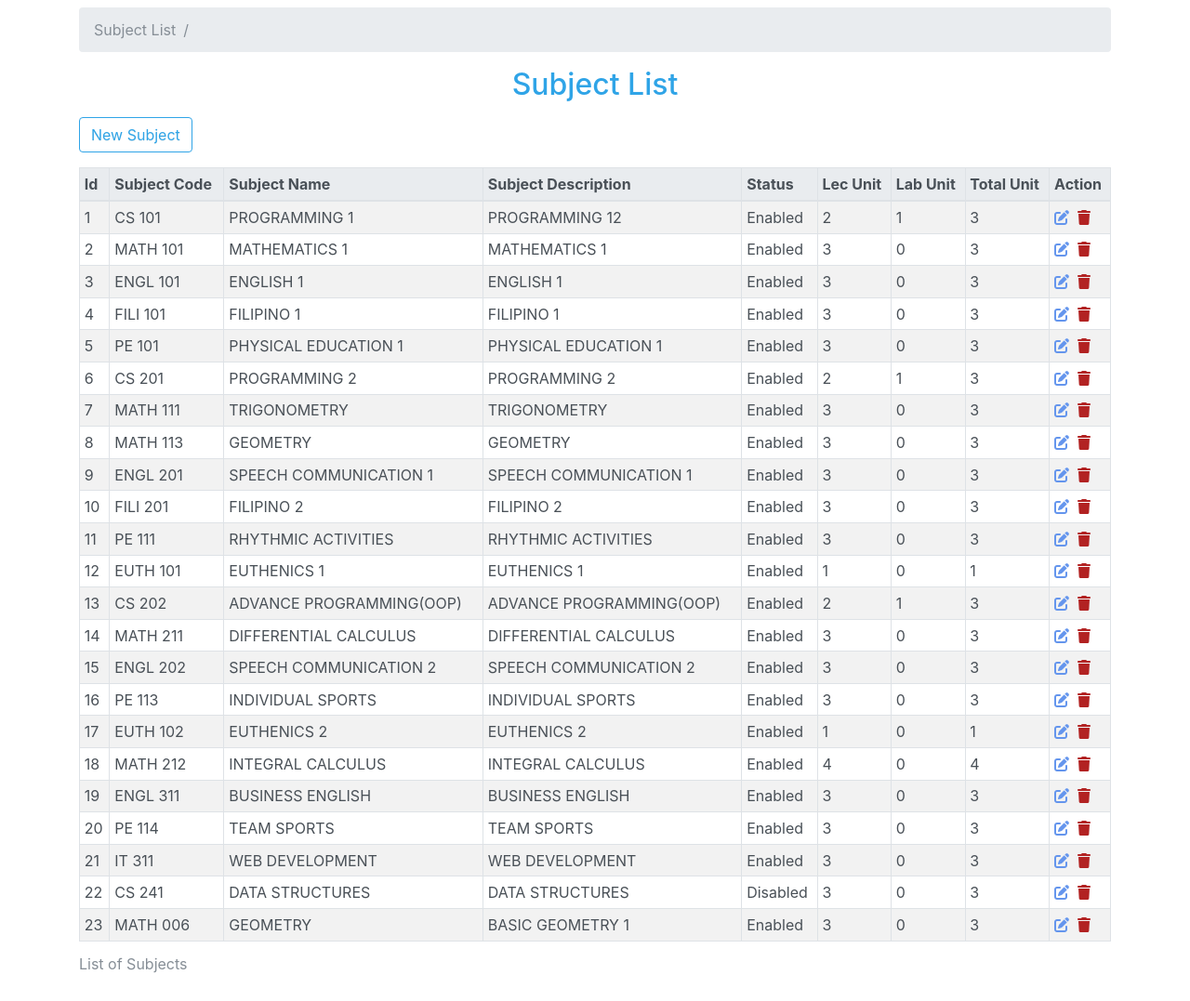
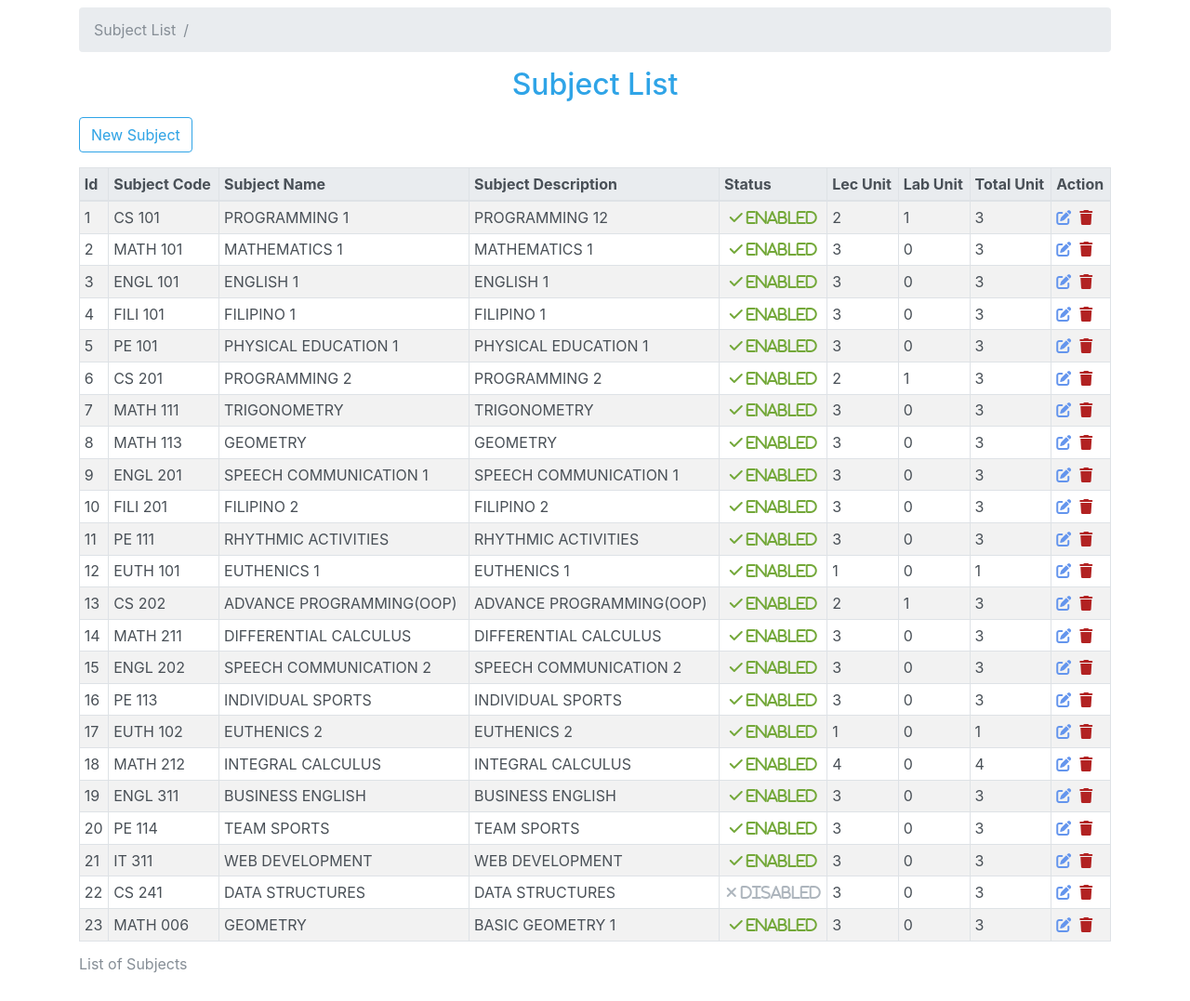
Before and after one commit to greysocstyles/ama_capstone_2020, a PHP site: page / in a window 1280 px wide. Shown: the part 56-1133 px from the top of the page at 93% size. Run offline with PHP 8.4, Linux system fonts and the light colour scheme; a user stored in the database is signed in; data comes from the database, SQL or seed files in the repository; some libraries are stand-ins or nearby versions.

Commit message:
add status icon

```diff
--- a/pages/subject_list.php
+++ b/pages/subject_list.php
@@ -52,7 +52,7 @@ if(isset($_SESSION['msg']) && isset($_SESSION['alert'])) : ?>
 								<td><?php echo $subject['subject_code'] ?></td>
 								<td><?php echo $subject['subject_name'] ?></td>
 								<td><?php echo $subject['subject_desc'] ?></td>
-								<td><?php echo ($subject['subject_status']) ? 'Enabled' : 'Disabled' ?></td>
+								<td class="text-center"><?php echo $subject['subject_status'] ? '<i class="fa fa-check text-success" aria-hidden="true"> Enabled</i>' : '<i class="fa fa-times text-secondary" aria-hidden="true"> Disabled</i>' ?></td>
 								<td><?php echo $subject['lec_unit'] ?></td>
 								<td><?php echo $subject['lab_unit'] ?></td>
 								<td><?php echo $subject['lec_unit'] + $subject['lab_unit'] ?></td>
```
